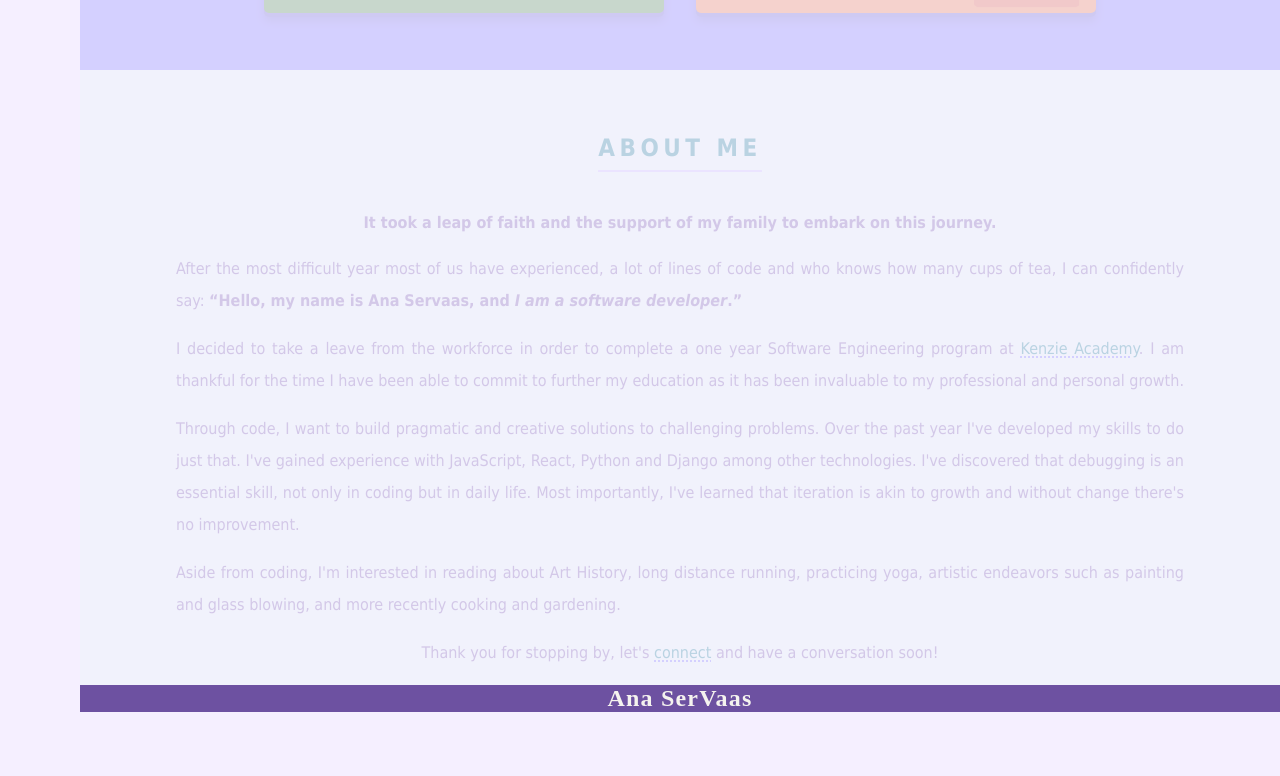
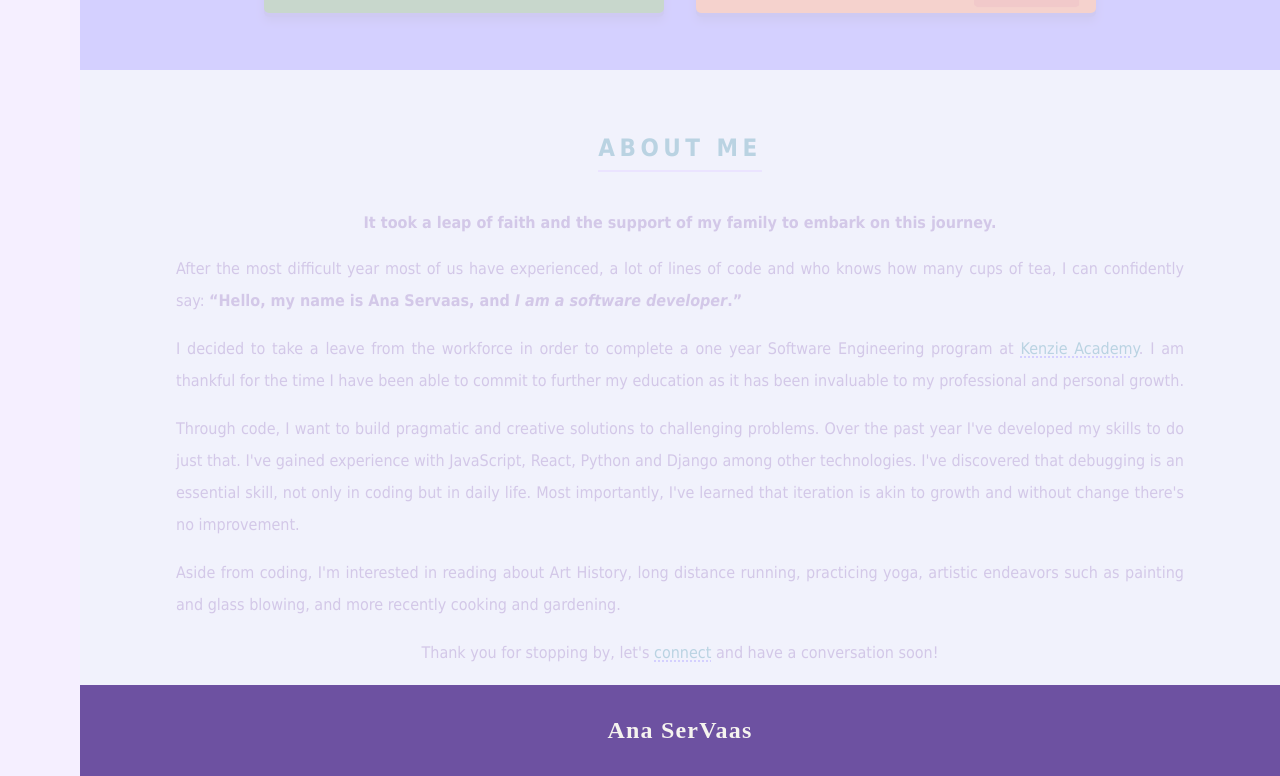
Before and after one commit to anapowa/ana-servaas-portfolio, a React (Create React App) app: page / in a window 1280 px wide. Shown: the part 1290-2066 px from the top of the page. Before the commit the page ends 2002 px from the top, so only its background shows below. Built offline with nearby package versions, Linux system fonts and the light colour scheme.

Commit message:
Added margin to #ana-name

```diff
--- a/src/index.css
+++ b/src/index.css
@@ -80,7 +80,9 @@ body {
 #ana-gif {
   display: none;
 }
-
+#ana-name {
+  margin: 2rem;
+}
 #ana-name:hover {
   cursor: pointer;
   display: flex;
@@ -517,9 +519,7 @@ address a {
 
   @media only screen and (min-width: 419px) {
     main, #pie {
-      margin: 0;
       margin-left: 0rem;
-      overflow-x: scroll;
     }
   }
 
```
